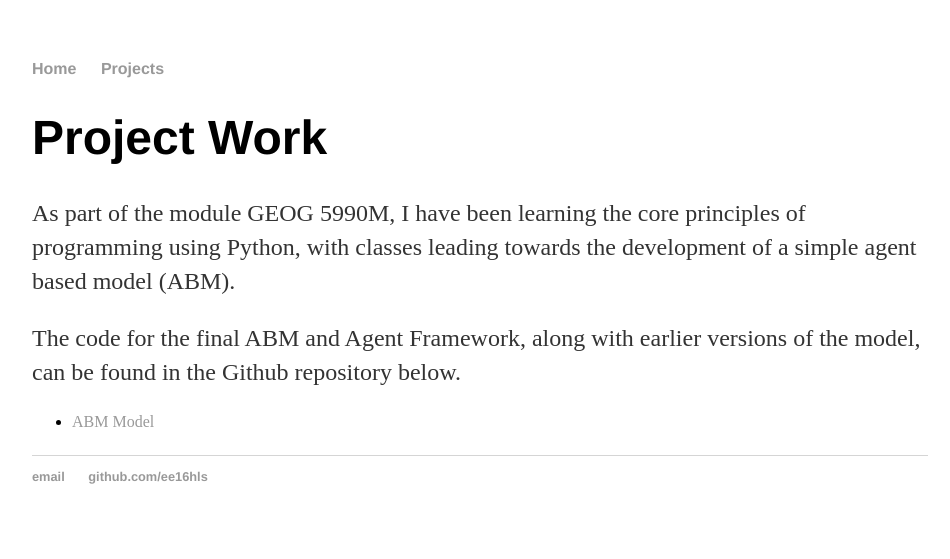
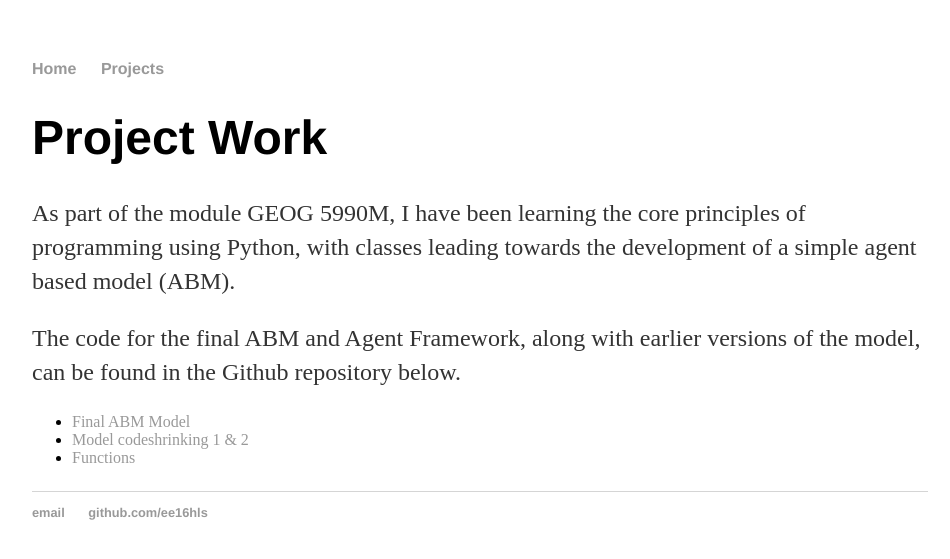
Before and after one commit to ee16hls/ee16hls.github.io, a Jekyll site: the page built from projects/index.html, in a window 1280 px wide. Shown: the top 559 px of the page, without its empty margins (160-1110 px from the left). Built offline with Jekyll 4.4.1, drawn with Linux system fonts in a browser that asks for light colours.

Commit message:
Update index.html

```diff
--- a/projects/index.html
+++ b/projects/index.html
@@ -12,7 +12,9 @@ title: projects
 
   <ul>
     <p style= "color:blue;">
-     <li><a href="https://github.com/ee16hls/PGIA-Practicals/tree/master/src/unpackaged/abm">ABM Model</a></li>
+     <li><a href="https://github.com/ee16hls/PGIA-Practicals/blob/master/src/unpackaged/abm/model.py">Final ABM Model</a></li>
+     <li><a href="https://github.com/ee16hls/PGIA-Practicals/blob/master/src/unpackaged/abm/model_codeshrinking_1%262.py">Model codeshrinking 1 & 2</a></li>
+     <li><a href="https://github.com/ee16hls/PGIA-Practicals/blob/master/src/unpackaged/abm/Functions_Model.py">Functions</a></li>
     </p>
   </ul>
 
```
